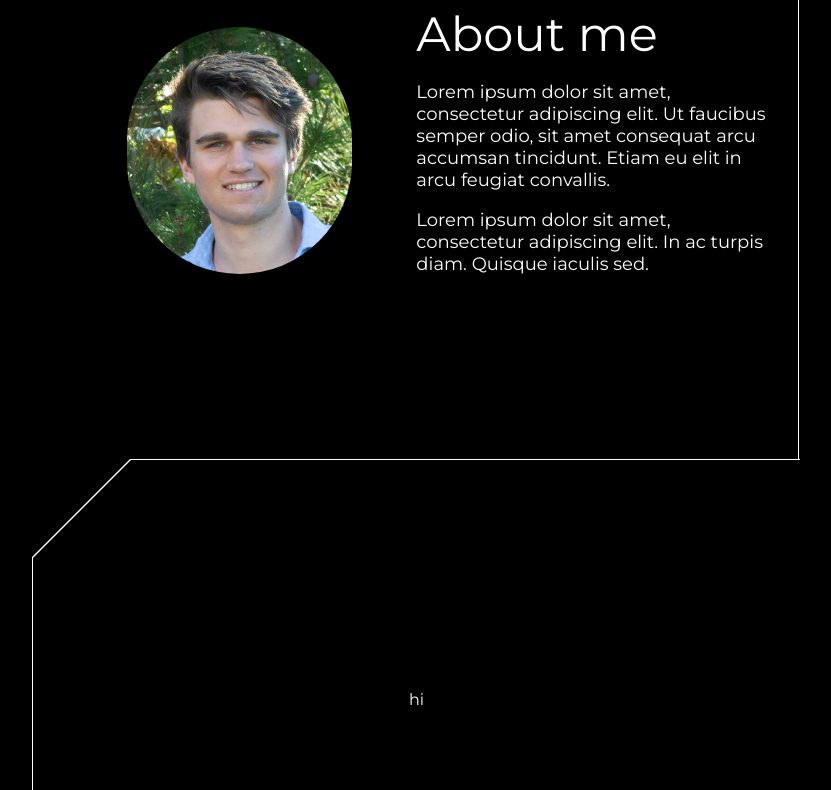
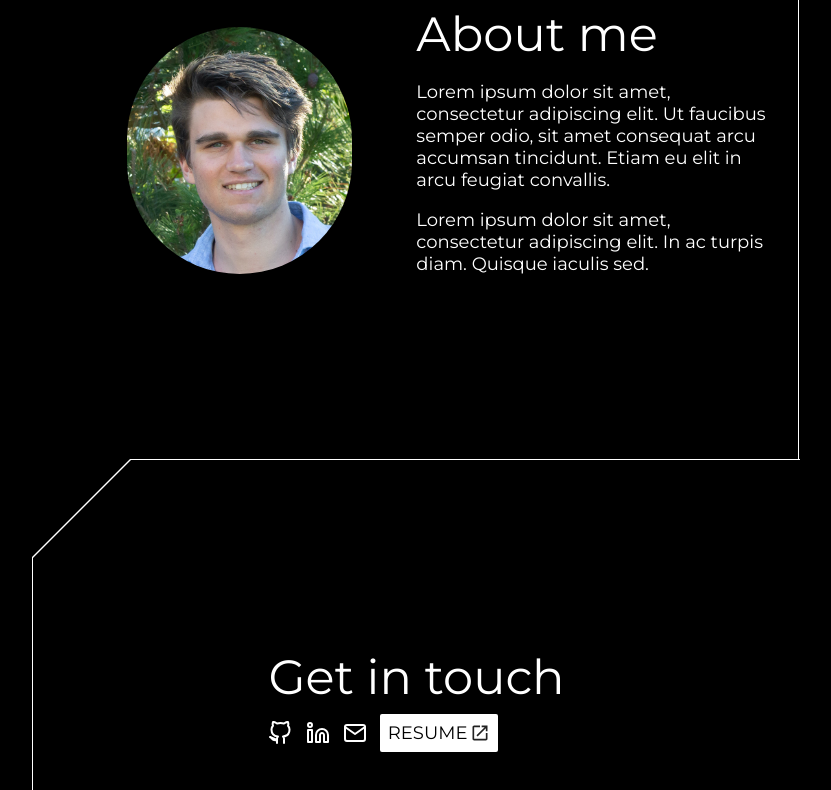
Before and after one commit to jakeane/portfolio, a Next.js app: page / in a window 1280 px wide. Shown: the part 3741-4531 px from the top of the page, without its empty margins (224-1055 px from the left). Built offline with nearby package versions, Linux system fonts and the light colour scheme.

Commit message:
complete links

```diff
--- a/components/sections/Contact.tsx
+++ b/components/sections/Contact.tsx
@@ -1,11 +1,40 @@
 import React from 'react';
+import Image from 'next/image';
+
 import styles from 'styles/Contact.module.css';
-import AngledCorner from '../utils/AngledCorner';
+import AngledCorner from 'components/utils/AngledCorner';
+
+import github from 'public/icons/github.svg';
+import linkedin from 'public/icons/linkedin.svg';
+import mail from 'public/icons/mail.svg';
+import newTab from 'public/icons/open_in_new.svg';
+
+const GITHUB = 'https://www.github.com/jakeane';
+const LINKEDIN = 'https://www.linkedin.com/in/jack-keane-co/';
 
 const Contact: React.ForwardRefRenderFunction<HTMLDivElement> = (_props, ref) => (
   <div className={styles.main} ref={ref}>
     <AngledCorner width={60} height={60}>
-      <div>hi</div>
+      <div className={styles.container}>
+        <h2 className={styles.title}>Get in touch</h2>
+        <div className={styles.links}>
+          <a className={styles.anchor} href={GITHUB} target='_blank' rel='noreferrer'>
+            <Image src={github} alt='github' />
+          </a>
+          <a className={styles.anchor} href={LINKEDIN} target='_blank' rel='noreferrer'>
+            <Image src={linkedin} alt='linkedin' />
+          </a>
+          <a className={styles.anchor} href='mailto:john.f.keane.22@dartmouth.edu'>
+            <Image src={mail} alt='mail' />
+          </a>
+          <a href='/jkeane_resume.pdf' target='_blank'>
+            <div className={styles.resume}>
+              <p className={styles.resume_text}>RESUME</p>
+              <Image src={newTab} alt='newTab' />
+            </div>
+          </a>
+        </div>
+      </div>
     </AngledCorner>
   </div>
 );
--- a/styles/Contact.module.css
+++ b/styles/Contact.module.css
@@ -3,3 +3,41 @@
     margin-bottom: 20vh;
     border-bottom: 1px solid white;
 }
+
+.title {
+    font-size: 48px;
+    font-weight: normal;
+    padding: 0;
+    margin: 0;
+    margin-bottom: 8px;
+}
+
+.links {
+    display: flex;
+    justify-content: space-between;
+    right: 0;
+    top: 12px;
+    width: 230px;
+  }
+
+  .anchor {
+    display: flex;
+    align-items: center;
+  }
+
+  .resume {
+    display: flex;
+    flex-direction: row;
+    align-items: center;
+    color: black;
+    background-color: white;
+    padding: 8px;
+    border-radius: 2px;
+  }
+
+  .resume_text {
+    margin: 0;
+    padding: 0;
+    font-size: 18px;
+    margin-right: 3px;
+  }
```
